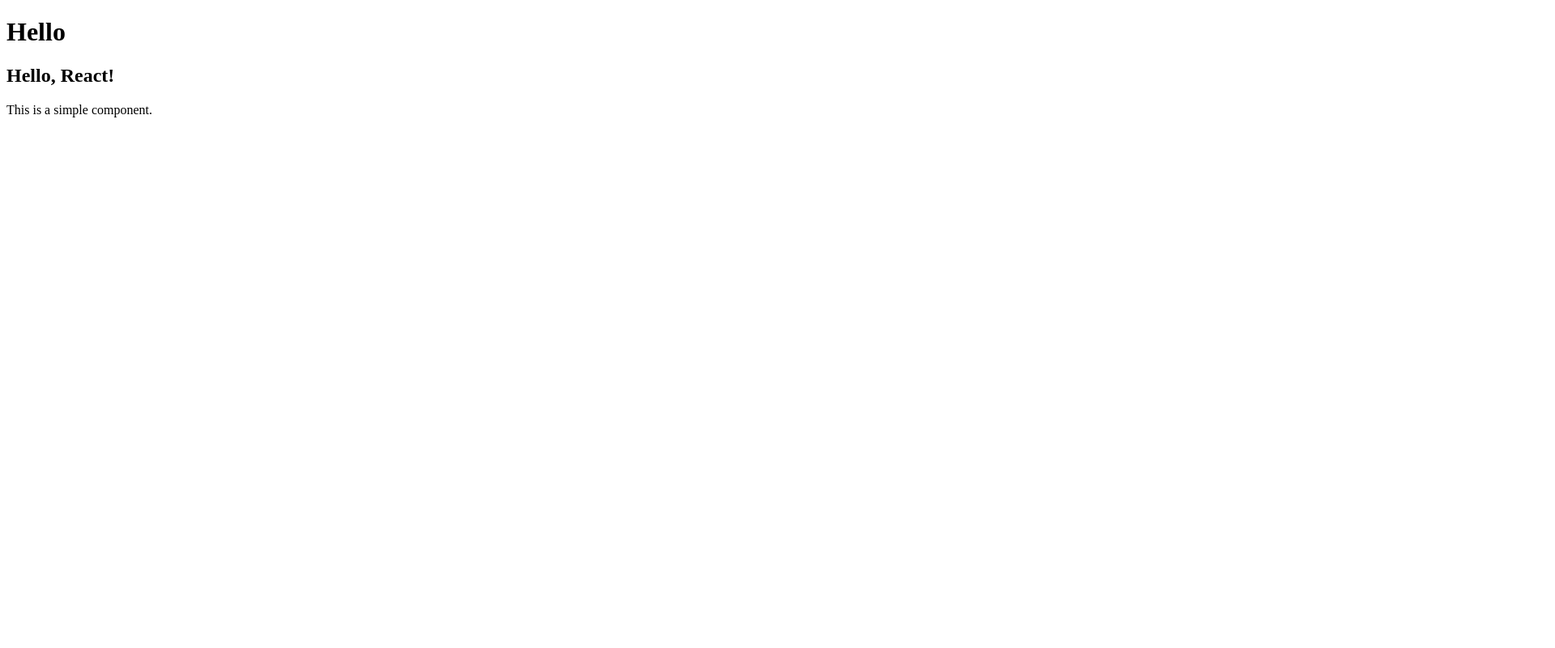
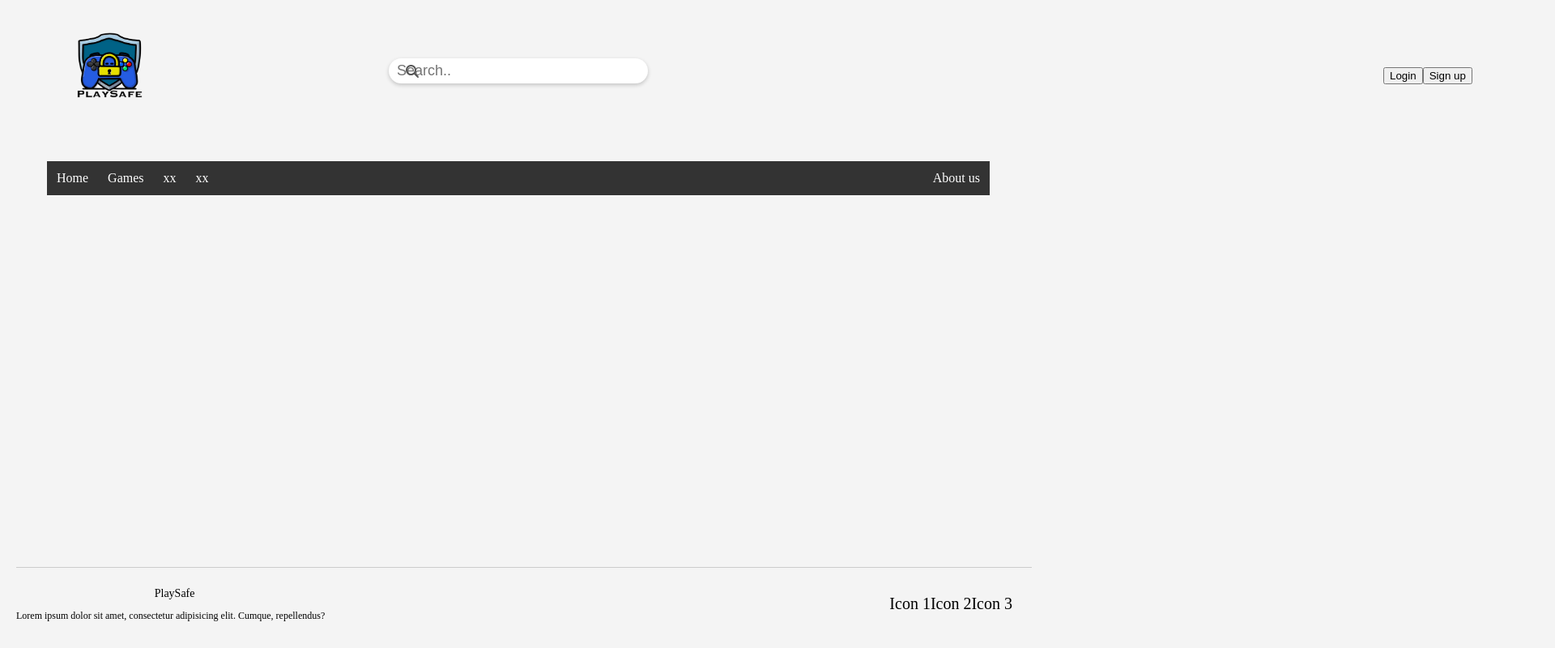
Before and after one commit to LucasLofqvist/Roblox-Reviews, a React (Create React App) app in the folder client/: page / in a window 1280 px wide. Shown: the top 800 px of the page at 81% size, 1920 px wide, since content can reach past the window. Built offline with nearby package versions, Linux system fonts and the light colour scheme.

Commit message:
Layout for all pages, header, navbar and footer
footer needs to get fixed, all can be polished. Icon is uploaded for use in /img folder

```diff
--- a/client/package.json
+++ b/client/package.json
@@ -8,6 +8,7 @@
     "@testing-library/user-event": "13.5.0",
     "react": "18.3.1",
     "react-dom": "18.3.1",
+    "react-router-dom": "6.23.0",
     "react-scripts": "5.0.1",
     "web-vitals": "2.1.4"
   },
--- a/client/public/index.html
+++ b/client/public/index.html
@@ -5,9 +5,9 @@
     <meta name="viewport" content="width=device-width, initial-scale=1.0">
     <meta http-equiv="X-UA-Compatible" content="ie=edge">
     <title>Document</title>
+    <link rel="stylesheet" href="https://cdnjs.cloudflare.com/ajax/libs/font-awesome/6.5.2/css/all.min.css">
 </head>
 <body>
-    <h1>Hello</h1>
     <section id="root"></section>
 </body>
 </html>
--- a/client/src/components/App.js
+++ b/client/src/components/App.js
@@ -0,0 +1,17 @@
+import React from 'react';
+import Header from './Header'
+import Layout from './Layout';
+import Footer from './Footer';
+
+
+
+const App = () => {
+    return (
+        <div>
+            <Layout>
+            </Layout>
+        </div>
+    );
+}
+
+export default App;
--- /dev/null
+++ b/client/src/components/Footer.js
@@ -0,0 +1,23 @@
+// work in progress
+import React from 'react'
+
+const Footer = () => {
+    return (
+        <footer>
+            <hr />
+            <div className="footer-content">
+                <div>
+                    <p className="footer-name">PlaySafe</p>
+                    <p className="footer-description">Lorem ipsum dolor sit amet, consectetur adipisicing elit. Cumque, repellendus?</p>
+                </div>
+                <div className="footer-icons">
+                    <span>Icon 1</span>
+                    <span>Icon 2</span>
+                    <span>Icon 3</span>
+                </div>
+            </div>
+        </footer>
+    );
+}
+
+export default Footer;
--- /dev/null
+++ b/client/src/components/Header.js
@@ -0,0 +1,24 @@
+import React from 'react';
+import PSicon from '../img/pfIcon.png'
+
+const Header = () => {
+    return (
+        <header>
+            <a href="/" className="homepage">
+                <img src={PSicon} alt="PlaySafe Icon" id="psicon" height="85px" width="85px" />
+            </a>
+
+            <div className="search-container">
+                <input type="text" placeholder="Search.." />
+                <i className="fa fa-search"></i>
+            </div>
+
+            <div id="login">
+                <button> Login</button>
+                <button> Sign up</button>
+            </div>
+        </header>
+    );
+}
+
+export default Header;
--- /dev/null
+++ b/client/src/components/Layout.js
@@ -0,0 +1,19 @@
+import React from 'react';
+import Header from './Header';
+import Footer from './Footer';
+import NavBar from './Navbar';
+import '../index.css';
+import '../index2.css';
+
+const Layout = ({ children }) => {
+    return (
+        <div>
+            <Header />
+            <NavBar/>
+            <main>{children}</main>
+            <Footer />
+        </div>
+    );
+}
+
+export default Layout;
--- /dev/null
+++ b/client/src/components/Navbar.js
@@ -0,0 +1,17 @@
+import React from 'react';
+
+const NavBar = () => {
+    return (
+        <nav className="buttons">
+            <ul>
+                <li><a href="">Home</a></li>
+                <li><a href="">Games</a></li>
+                <li><a href="">xx</a></li>
+                <li><a href="">xx</a></li>
+                <li className="about"><a href="">About us</a></li>
+            </ul>
+        </nav>
+    );
+}
+
+export default NavBar;
--- a/client/src/index.css
+++ b/client/src/index.css
@@ -0,0 +1,85 @@
+body {
+    background-color: #f4f4f4;
+}
+
+.search-container {
+    display: flex;
+    justify-content: center;
+    top: -25px;
+    position: relative;
+}
+
+.search-container input {
+    width: 300px;
+    font-size: 18px;
+    padding: 5px 10px;
+    border-radius: 25px;
+    border: none;
+    box-shadow: 0px 2px 5px rgba(0, 0, 0, 0.2);
+    transition: 0.4s ease-in-out;
+}
+
+.search-container input:focus {
+    width: 335px;
+}
+
+.search-container i {
+    position: absolute;
+    top: 50%;
+    right: 755px;
+    transform: translateY(-50%);
+    color: #555;
+    cursor: pointer;
+
+}
+
+#psicon {
+    background-color: transparent;
+    position: relative;
+    top: 30px;
+    left: 85px;
+}
+
+#login {
+    position: relative;
+    top: -45px;
+    left: 1700px;
+
+}
+
+footer {
+    background-color: #f4f4f4;
+    padding: 20px;
+    text-align: center;
+    position: fixed;
+    left: 0;
+    bottom: 0;
+    width: 20%;
+}
+
+ul {
+    list-style-type: none;
+    margin: 50px;
+    padding: 0;
+    overflow: hidden;
+    background-color: #333;
+}
+
+li {
+    float: left;
+}
+
+li.about {
+    float: right;
+}
+
+li a {
+    display: block;
+    color: white;
+    padding: 12px;
+    text-decoration: none;
+}
+
+li a:hover {
+    background-color: #111;
+}
--- a/client/src/index.js
+++ b/client/src/index.js
@@ -1,15 +1,11 @@
 import React from 'react';
 import ReactDOM from "react-dom";
+import { BrowserRouter as Router } from 'react-router-dom';
+import App from './components/App'
 
-// Define a functional component
-function SimpleComponent() {
-return (
-    <div>
-        <h1>Hello, React!</h1>
-        <p>This is a simple component.</p>
-    </div>
-);
-}
-
-// Render the component
-ReactDOM.render(<SimpleComponent />, document.getElementById('root'));
+ReactDOM.render(
+    <Router>
+        <App />
+    </Router>,
+    document.getElementById('root')
+)
--- /dev/null
+++ b/client/src/index2.css
@@ -0,0 +1,40 @@
+footer {
+    background-color: #f4f4f4;
+    padding: 20px;
+    text-align: center;
+    position: fixed;
+    left: 0;
+    bottom: 0;
+    width: 100%;
+}
+
+footer hr {
+    border: none;
+    border-top: 1px solid #ccc;
+    margin: 10px 0;
+    width: 98%;
+}
+
+.footer-content {
+    display: flex;
+    justify-content: space-between;
+    align-items: center;
+    flex-wrap: wrap;
+}
+
+.footer-name {
+    font-size: 14px;
+    margin-bottom: 5px;
+}
+
+.footer-description {
+    font-size: 12px;
+    margin-right: 10px;
+    flex-grow: 1;
+}
+
+.footer-icons {
+    position: relative;
+    right: 50px;
+    font-size: 20px;
+}
```
Also changed, not shown: client/src/img/pfIcon.png (added), 1 other file (tests, documents, lock files or other folders).
